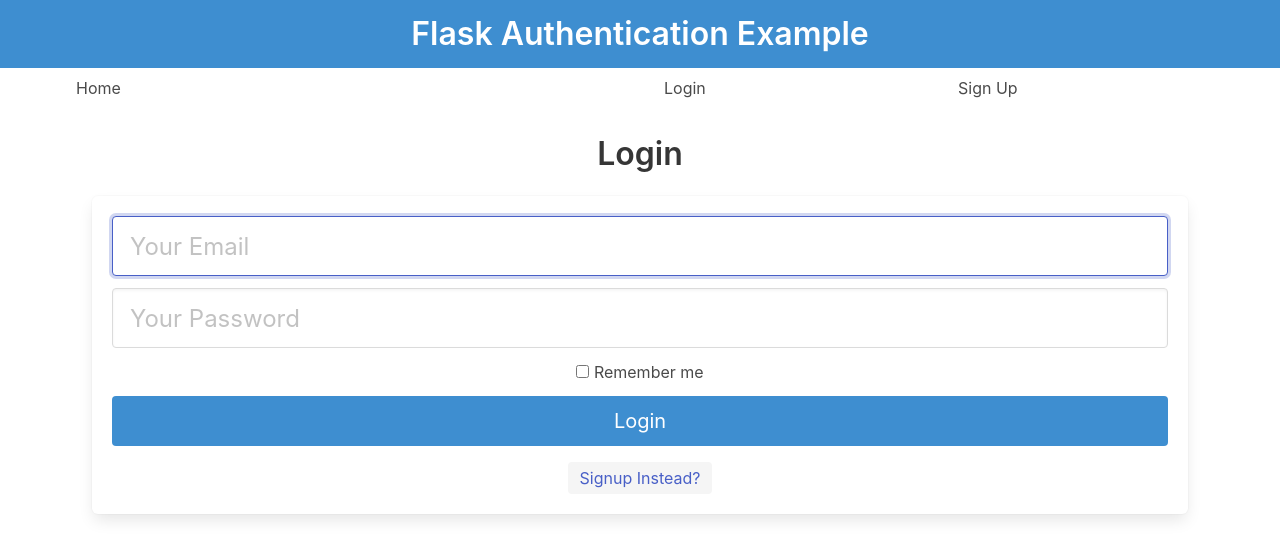
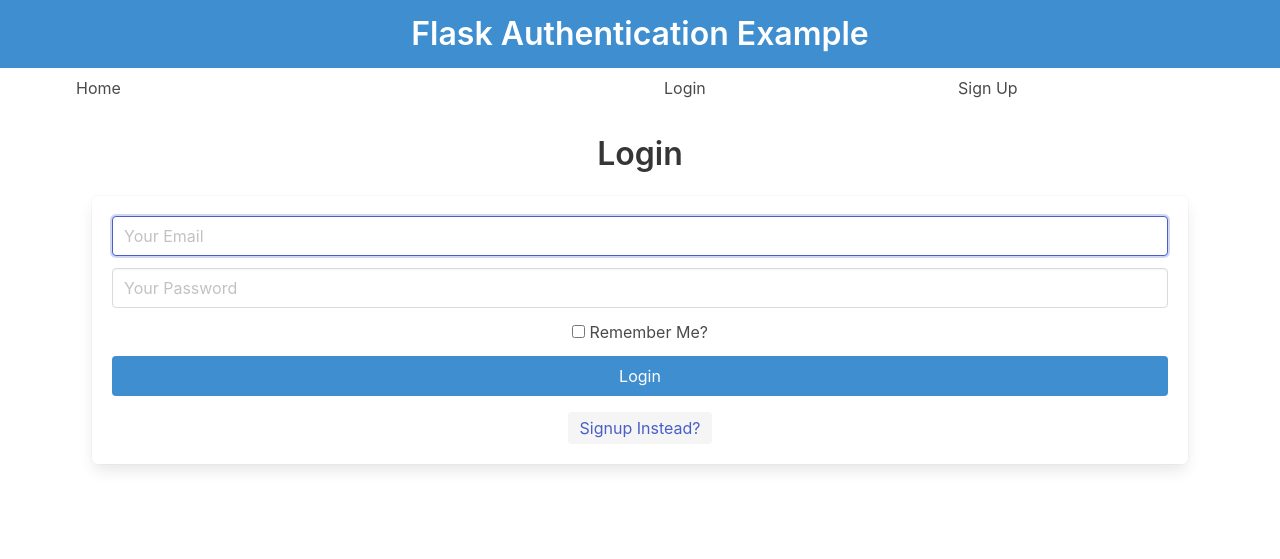
Before and after one commit to chriscn/flask-auth-app, a Flask app: page /login in a window 1280 px wide. Shown: the top 559 px of the page. Run offline with Flask 2, Linux system fonts and the light colour scheme.

Commit message:
Updated input fields

```diff
--- a/flask_auth_app/templates/login.html
+++ b/flask_auth_app/templates/login.html
@@ -14,21 +14,21 @@
         <form method="POST" action="/login">
             <div class="field">
                 <div class="control">
-                    <input class="input is-large" type="email" name="email" placeholder="Your Email" autofocus="">
+                    <input class="input" type="email" name="email" placeholder="Your Email" autofocus="">
                 </div>
             </div>
             <div class="field">
                 <div class="control">
-                    <input class="input is-large" type="password" name="password" placeholder="Your Password">
+                    <input class="input" type="password" name="password" placeholder="Your Password">
                 </div>
             </div>
             <div class="field">
                 <label class="checkbox">
                     <input type="checkbox">
-                    Remember me
+                    Remember Me?
                 </label>
             </div>
-            <button class="button is-block is-info is-fullwidth is-medium">Login</button>
+            <button class="button is-block is-info is-fullwidth">Login</button>
             <span class="tag is-medium mt-4">
                 <a href="{{ url_for('auth.signup') }}">Signup Instead?</a>
             </span>
--- a/flask_auth_app/templates/signup.html
+++ b/flask_auth_app/templates/signup.html
@@ -14,19 +14,19 @@
         <form method="POST" action="/signup">
             <div class="field">
                 <div class="control">
-                    <input class="input is-large" type="email" name="email" placeholder="Email" autofocus="">
+                    <input class="input" type="email" name="email" placeholder="Email" autofocus="">
                 </div>
             </div>
 
             <div class="field">
                 <div class="control">
-                    <input class="input is-large" type="text" name="name" placeholder="Name" autofocus="">
+                    <input class="input" type="text" name="name" placeholder="Name" autofocus="">
                 </div>
             </div>
 
             <div class="field">
                 <div class="control">
-                    <input class="input is-large" type="password" name="password" placeholder="Password">
+                    <input class="input" type="password" name="password" placeholder="Password">
                 </div>
             </div>
 
```
